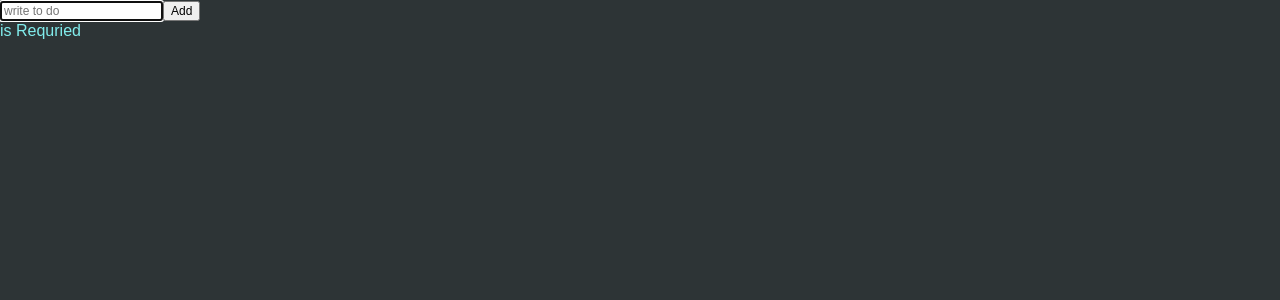
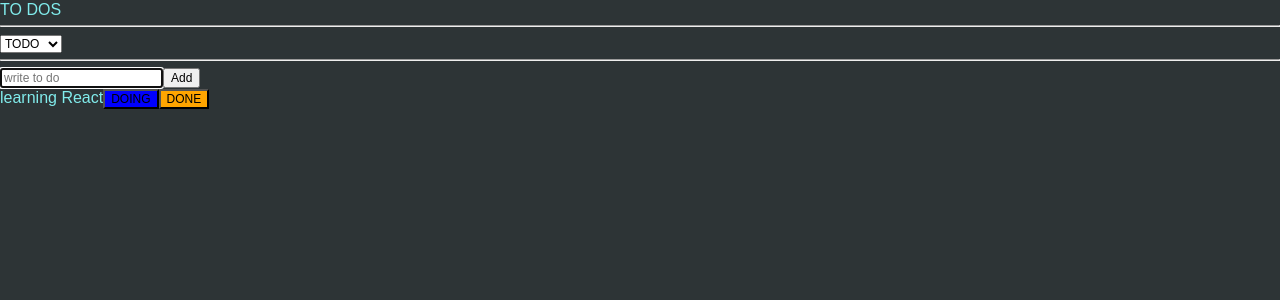
Before and after one commit to kuroneko-s/React-master-class-2-S, a React (Create React App) app: page / in a window 1280 px wide. Both pictures are taken after a click on the button "Add". Shown: the top 300 px of the page. Built offline with nearby package versions, Linux system fonts and the light colour scheme; a web font is replaced by a local one.

Commit message:
chap6 -F todo

```diff
--- a/src/ToDoList.tsx
+++ b/src/ToDoList.tsx
@@ -1,45 +1,31 @@
-import { useForm } from "react-hook-form";
+import { useRecoilState, useRecoilValue } from "recoil";
+import CreateTodo from "./components/CreateTodo";
+import Todo from "./components/Todo";
+import { Categories, categoryState, todoSelector } from "./recoil";
 
 export default function ToDoList() {
-  const {
-    register,
-    handleSubmit,
-    formState: { errors },
-  } = useForm();
-
-  const onValid = (data: any) => {
-    console.log(data);
+  const [category, setCategory] = useRecoilState(categoryState);
+  const todoList = useRecoilValue(todoSelector);
+  const onInput = (event: React.FormEvent<HTMLSelectElement>) => {
+    setCategory(event.currentTarget.value as any);
   };
-  const onInValid = (data: any) => {
-    console.error(data);
-  };
-  const message = errors?.todo?.message;
-  let flag = false;
-
+  console.log(todoList);
   return (
     <div>
-      <form onSubmit={handleSubmit(onValid, onInValid)}>
-        <input
-          type={"text"}
-          placeholder="write to do"
-          {...register("todo", {
-            minLength: 5,
-            required: "is Requried",
-            pattern: {
-              value: /^[a-zA-Z]@naver.com$/,
-              message: "naver.com만 사용가능",
-            },
-          })}
-        />
-        <button type="submit">Add</button>
-      </form>
-      {!!errors?.todo ? (
-        <div>
-          <h1>{errors.todo.message?.toString()}</h1>
-        </div>
-      ) : (
-        <h1>none</h1>
-      )}
+      <h1>TO DOS</h1>
+      <hr />
+      <select onChange={onInput} value={category}>
+        <option value={Categories.TODO}>TODO</option>
+        <option value={Categories.DOING}>DOING</option>
+        <option value={Categories.DONE}>DONE</option>
+      </select>
+      <hr />
+      <CreateTodo />
+      <ul>
+        {todoList?.map((todo) => (
+          <Todo key={todo.id} {...todo} />
+        ))}
+      </ul>
     </div>
   );
 }
--- /dev/null
+++ b/src/components/CreateTodo.tsx
@@ -0,0 +1,65 @@
+import { useForm } from "react-hook-form";
+import { useRecoilValue, useSetRecoilState } from "recoil";
+import { categoryState, todoState } from "../recoil";
+
+interface IForm {
+  todo: string;
+}
+
+export default function CreateTodo() {
+  const category = useRecoilValue(categoryState);
+  const setTodoList = useSetRecoilState(todoState);
+  const {
+    register,
+    handleSubmit,
+    formState: { errors },
+    setValue,
+    setFocus,
+  } = useForm<IForm>({
+    defaultValues: {
+      todo: "learning React",
+    },
+  });
+
+  const onValid = (data: IForm) => {
+    console.log(data);
+    setValue("todo", "");
+    setTodoList((prev) => [
+      { text: data.todo, categoriy: category, id: Date.now() },
+      ...prev,
+    ]);
+    setFocus("todo");
+  };
+
+  return (
+    <form onSubmit={handleSubmit(onValid)}>
+      <input
+        type={"text"}
+        placeholder="write to do"
+        {...register("todo", {
+          /* minLength: {
+              value: 5,
+              message: "min length is 5",
+            }, */
+          required: "is Requried",
+          /* pattern: {
+              value: /^[a-zA-Z]+@naver.com$/,
+              message: "naver.com만 사용가능",
+            }, */
+          /* validate: {
+              noDong: (v) => (v.includes("dong") ? "no dong allowed" : true),
+              noChoi: (v) => (v.includes("choi") ? "no choi" : true),
+            }, */
+        })}
+      />
+      <button type="submit">Add</button>
+      {/* {!!errors?.todo ? (
+        <div>
+          <h1>{errors.todo.message?.toString()}</h1>
+        </div>
+      ) : (
+        <h1>none</h1>
+      )} */}
+    </form>
+  );
+}
--- /dev/null
+++ b/src/components/Todo.tsx
@@ -0,0 +1,54 @@
+import { useSetRecoilState } from "recoil";
+import { Categories, ITodo, todoState } from "../recoil";
+
+export default function Todo({ text, categoriy, id }: ITodo) {
+  const setTodoList = useSetRecoilState(todoState);
+
+  const onClick = (newCateory: any) => {
+    setTodoList((prev) => {
+      const targetIndex = prev.findIndex((todo) => todo.id === id);
+      const target = prev[targetIndex];
+
+      if (!target) return prev;
+
+      return [
+        ...prev.slice(0, targetIndex),
+        { ...target, categoriy: newCateory },
+        ...prev.slice(targetIndex + 1),
+      ];
+    });
+  };
+
+  return (
+    <li>
+      <span>{text}</span>
+      {categoriy !== Categories.TODO && (
+        <button
+          name={Categories.TODO + ""}
+          onClick={() => onClick(Categories.TODO)}
+          style={{ backgroundColor: "red" }}
+        >
+          TODO
+        </button>
+      )}
+      {categoriy !== Categories.DOING && (
+        <button
+          name={Categories.DOING + ""}
+          onClick={() => onClick(Categories.DOING)}
+          style={{ backgroundColor: "blue" }}
+        >
+          DOING
+        </button>
+      )}
+      {categoriy !== Categories.DONE && (
+        <button
+          name={Categories.DONE + ""}
+          onClick={() => onClick(Categories.DONE)}
+          style={{ backgroundColor: "orange" }}
+        >
+          DONE
+        </button>
+      )}
+    </li>
+  );
+}
--- /dev/null
+++ b/src/recoil.ts
@@ -0,0 +1,40 @@
+import { atom, selector } from "recoil";
+
+export enum Categories {
+  "DONE" = "DONE",
+  "DOING" = "DOING",
+  "TODO" = "TODO",
+}
+
+export interface ITodo {
+  text: string;
+  categoriy: Categories;
+  id: number;
+}
+
+export const categoryState = atom<Categories>({
+  key: "category",
+  default: Categories.TODO,
+});
+
+export const todoState = atom<ITodo[]>({
+  key: "todo",
+  default: [],
+});
+
+export const todoSelector = selector({
+  key: "todoSelector",
+  get: ({ get }) => {
+    const todoList = get(todoState);
+    const category = get(categoryState);
+
+    switch (category) {
+      case Categories.TODO:
+        return todoList.filter((todo) => todo.categoriy === Categories.TODO);
+      case Categories.DOING:
+        return todoList.filter((todo) => todo.categoriy === Categories.DOING);
+      case Categories.DONE:
+        return todoList.filter((todo) => todo.categoriy === Categories.DONE);
+    }
+  },
+});
```
Also changed, not shown: 1 other file (tests, documents, lock files or other folders).
